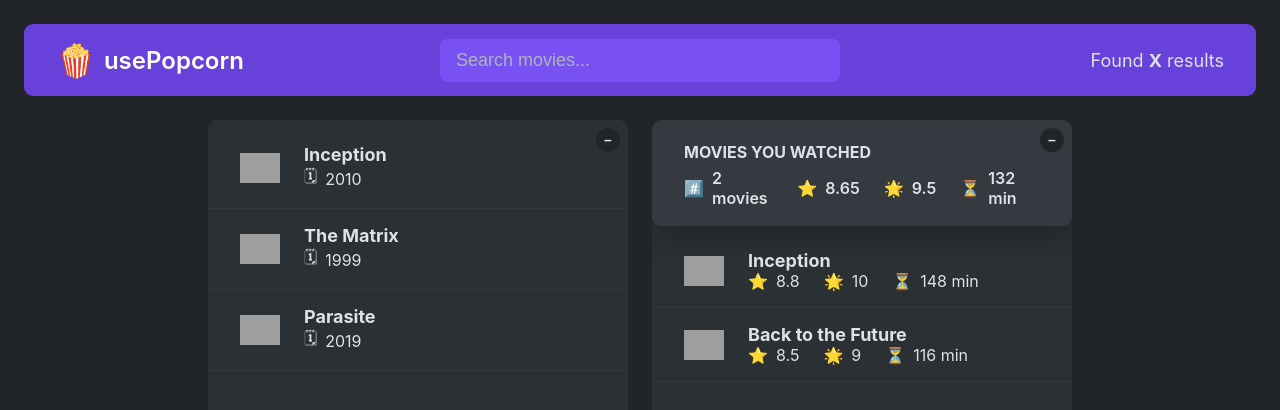
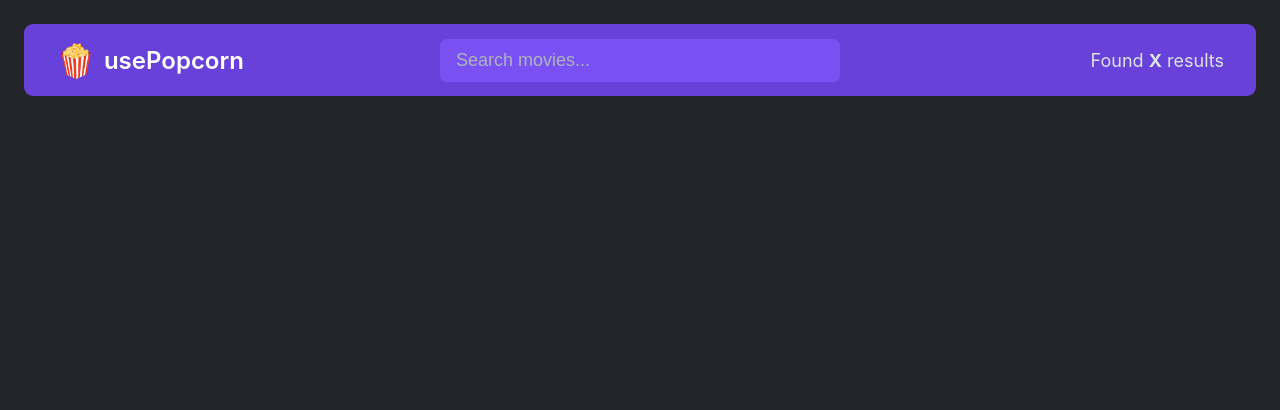
Before and after one commit to Ifeoluwa-cloud/usepopcorn, a React (Create React App) app: page / in a window 1280 px wide. Shown: the top 410 px of the page. Built offline with nearby package versions, Linux system fonts and the light colour scheme; grey boxes are pictures that could not be loaded; the HTML template or start-up script is replaced by a standard one.

Commit message:
Refractor the App component

```diff
--- a/src/App.js
+++ b/src/App.js
@@ -50,15 +50,38 @@ const tempWatchedData = [
 const average = (arr) =>
   arr.reduce((acc, cur, i, arr) => acc + cur / arr.length, 0);
 
+export default function App() {
+  return (
+    <>
+      <NavBar />
+      <Main />
+    </>
+  );
+};
+
 function NavBar() {
-  const [query, setQuery] = useState("");
-
   return(
     <nav className="nav-bar">
+        <Logo />
+        <Search />
+        <NumResults />
+    </nav>
+  );
+}
+
+function Logo() {
+  return(
     <div className="logo">
           <span role="img">🍿</span>
           <h1>usePopcorn</h1>
         </div>
+  );
+}
+
+function Search() {
+  const [query, setQuery] = useState("");
+
+  return(
       <input
           className="search"
           type="text"
@@ -66,27 +89,30 @@ function NavBar() {
           value={query}
           onChange={(e) => setQuery(e.target.value)}
       />
+  );
+}
+
+function NumResults(){
+  return(
     <p className="num-results">
         Found <strong>X</strong> results
     </p>
-    </nav>
   );
 }
 
-export default function App() {
+function Main() {
+  return(
+    <main className="main">
+
+    </main>
+  );
+}
+
+function ListBox() {
   const [movies, setMovies] = useState(tempMovieData);
-  const [watched, setWatched] = useState(tempWatchedData);
   const [isOpen1, setIsOpen1] = useState(true);
-  const [isOpen2, setIsOpen2] = useState(true);
 
-  const avgImdbRating = average(watched.map((movie) => movie.imdbRating));
-  const avgUserRating = average(watched.map((movie) => movie.userRating));
-  const avgRuntime = average(watched.map((movie) => movie.runtime));
-
-  return (
-    <>
-      <NavBar />
-      <main className="main">
+  return(
     <div className="box">
             <button
               className="btn-toggle"
@@ -111,7 +137,19 @@ export default function App() {
               </ul>
             )}
           </div>
+  );
+}
 
+
+function WatchBox() {
+  const [watched, setWatched] = useState(tempWatchedData);
+  const [isOpen2, setIsOpen2] = useState(true);
+
+  const avgImdbRating = average(watched.map((movie) => movie.imdbRating));
+  const avgUserRating = average(watched.map((movie) => movie.userRating));
+  const avgRuntime = average(watched.map((movie) => movie.runtime));
+
+  return(
     <div className="box">
             <button
               className="btn-toggle"
@@ -168,7 +206,5 @@ export default function App() {
               </>
             )}
           </div>
-      </main>
-    </>
   );
-};
+}
```
Lines whose indentation alone changed are shown as unchanged.
